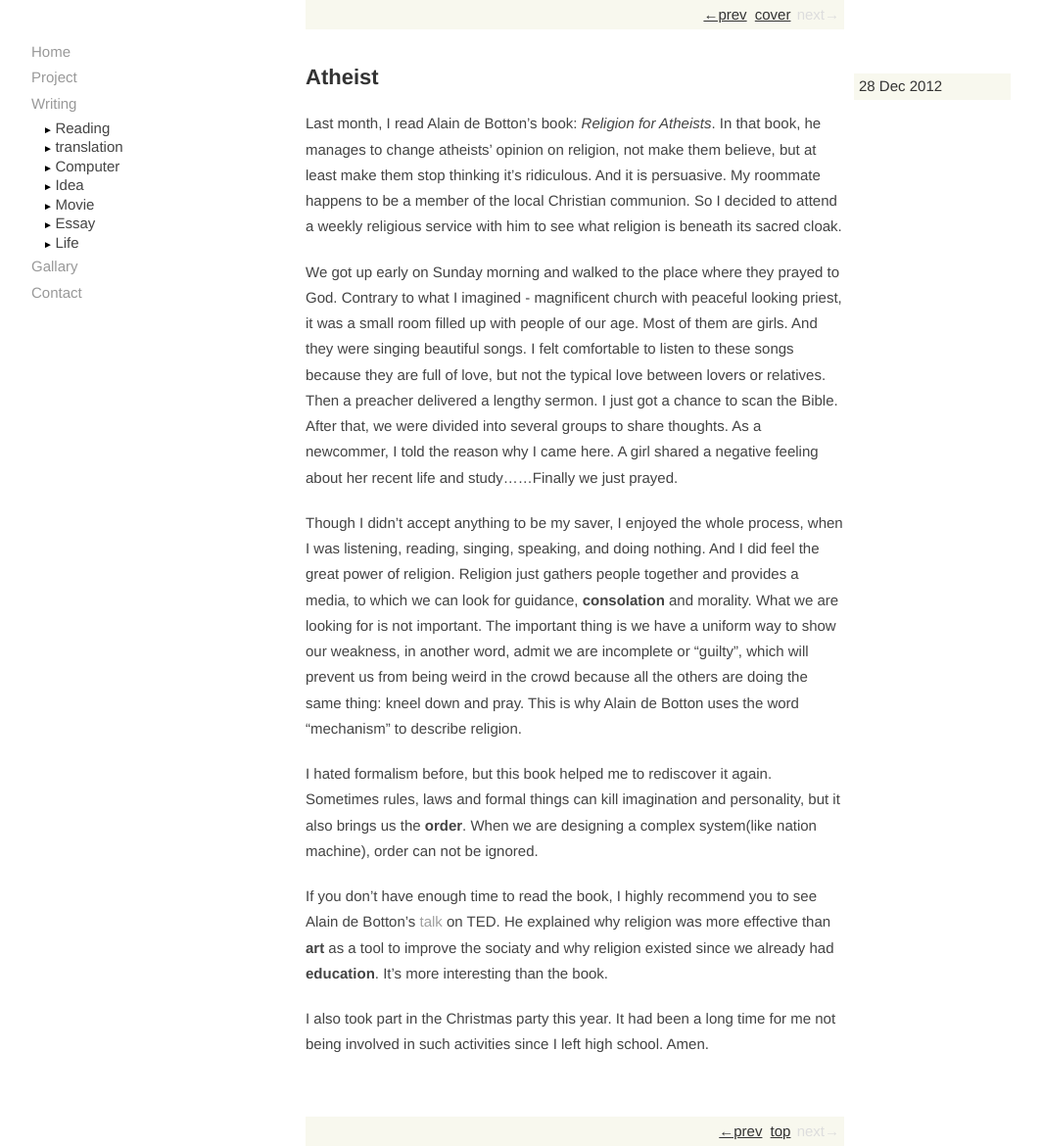
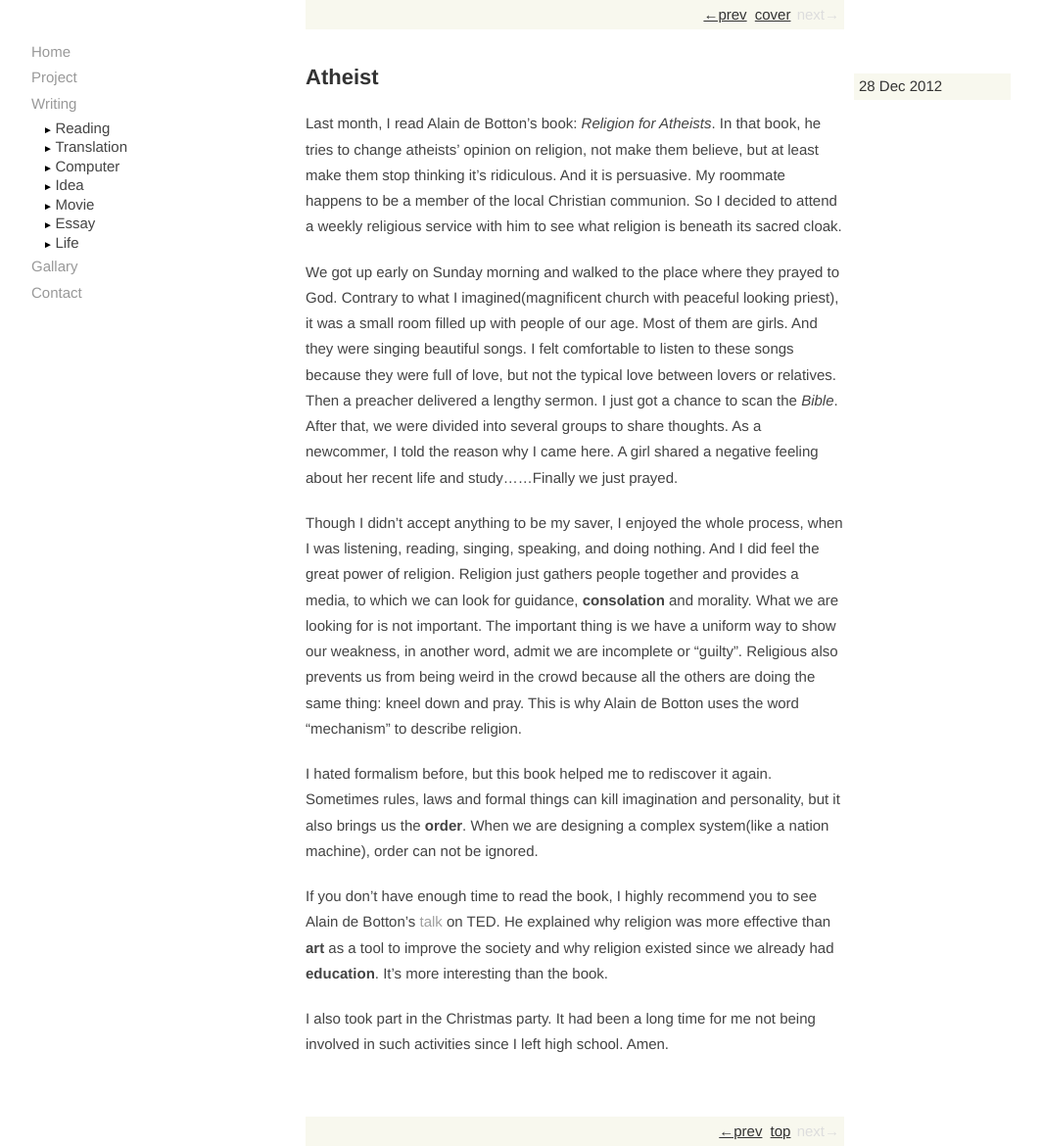
Before and after one commit to dreamsome/onesuper.github.com, a Jekyll site: the page built from _posts/reading/2012-12-28-atheist.md, in a window 1280 px wide. Shown: the whole page at 98% size, without its empty margins (53-1116 px from the left). Built offline with Jekyll 4.4.1, drawn with Linux system fonts in a browser that asks for light colours; Markdown is read by kramdown in place of the engine named in the settings.

Commit message:
atheist:err

```diff
--- a/_layouts/default.html
+++ b/_layouts/default.html
@@ -41,7 +41,7 @@
           <div class="toctitle">
             <a href="javascript:void(0);" title="Expand/Collapse" class="toc"
                onclick="TocviewToggle(this,&quot;tocview_tran&quot;)">&#9658;
-            </a> <span class="lighten" >translation</span>
+            </a> <span class="lighten" >Translation</span>
           </div>
           <div id="tocview_tran" class="category">
             <ul>
--- a/_posts/reading/2012-12-28-atheist.md
+++ b/_posts/reading/2012-12-28-atheist.md
@@ -6,19 +6,19 @@
 ---
 
 
-Last month, I read Alain de Botton's book: *Religion for Atheists*. In that book, he manages to change atheists' opinion on religion, not make them believe, but at least make them stop thinking it's ridiculous. And it is persuasive. My roommate happens to be a member of the local Christian communion. So I decided to attend a weekly religious service with him to see what religion is beneath its sacred cloak.
+Last month, I read Alain de Botton's book: *Religion for Atheists*. In that book, he tries to change atheists' opinion on religion, not make them believe, but at least make them stop thinking it's ridiculous. And it is persuasive. My roommate happens to be a member of the local Christian communion. So I decided to attend a weekly religious service with him to see what religion is beneath its sacred cloak.
 
 
-We got up early on Sunday morning and walked to the place where they prayed to God. Contrary to what I imagined - magnificent church with peaceful looking priest, it was a small room filled up with people of our age. Most of them are girls. And they were singing beautiful songs. I felt comfortable to listen to these songs because they are full of love, but not the typical love between lovers or relatives. Then a preacher delivered a lengthy sermon. I just got a chance to scan the Bible. After that, we were divided into several groups to share thoughts. As a newcommer, I told the reason why I came here. A girl shared a negative feeling about her recent life and study……Finally we just prayed.
+We got up early on Sunday morning and walked to the place where they prayed to God. Contrary to what I imagined(magnificent church with peaceful looking priest), it was a small room filled up with people of our age. Most of them are girls. And they were singing beautiful songs. I felt comfortable to listen to these songs because they were full of love, but not the typical love between lovers or relatives. Then a preacher delivered a lengthy sermon. I just got a chance to scan the *Bible*. After that, we were divided into several groups to share thoughts. As a newcommer, I told the reason why I came here. A girl shared a negative feeling about her recent life and study……Finally we just prayed.
 
 
-Though I didn't accept anything to be my saver, I enjoyed the whole process, when I was listening, reading, singing, speaking, and doing nothing. And I did feel the great power of religion. Religion just gathers people together and provides a media, to which we can look for guidance, **consolation** and morality. What we are looking for is not important. The important thing is we have a uniform way to show our weakness, in another word, admit we are incomplete or "guilty", which will prevent us from being weird in the crowd because all the others are doing the same thing: kneel down and pray. This is why Alain de Botton uses the word "mechanism" to describe religion.
+Though I didn't accept anything to be my saver, I enjoyed the whole process, when I was listening, reading, singing, speaking, and doing nothing. And I did feel the great power of religion. Religion just gathers people together and provides a media, to which we can look for guidance, **consolation** and morality. What we are looking for is not important. The important thing is we have a uniform way to show our weakness, in another word, admit we are incomplete or "guilty". Religious also prevents us from being weird in the crowd because all the others are doing the same thing: kneel down and pray. This is why Alain de Botton uses the word "mechanism" to describe religion.
 
 
-I hated formalism before, but this book helped me to rediscover it again. Sometimes rules, laws and formal things can kill imagination and personality, but it also brings us the **order**. When we are designing a complex system(like nation machine), order can not be ignored.
+I hated formalism before, but this book helped me to rediscover it again. Sometimes rules, laws and formal things can kill imagination and personality, but it also brings us the **order**. When we are designing a complex system(like a nation machine), order can not be ignored.
 
 
-If you don't have enough time to read the book, I highly recommend you to see Alain de Botton's [talk](http://www.ted.com/talks/alain_de_botton_atheism_2_0.html) on TED. He explained why religion was more effective than **art** as a tool to improve the sociaty and why religion existed since we already had **education**. It's more interesting than the book.
+If you don't have enough time to read the book, I highly recommend you to see Alain de Botton's [talk](http://www.ted.com/talks/alain_de_botton_atheism_2_0.html) on TED. He explained why religion was more effective than **art** as a tool to improve the society and why religion existed since we already had **education**. It's more interesting than the book.
 
 
-I also took part in the Christmas party this year. It had been a long time for me not being involved in such activities since I left high school. Amen.
+I also took part in the Christmas party. It had been a long time for me not being involved in such activities since I left high school. Amen.
--- a/style.css
+++ b/style.css
@@ -294,7 +294,7 @@
 .tocview {
 
     padding: 2px;
-    width: 250px;
+    //width: 250px;
     margin-left: 10px;
 
 }
```
